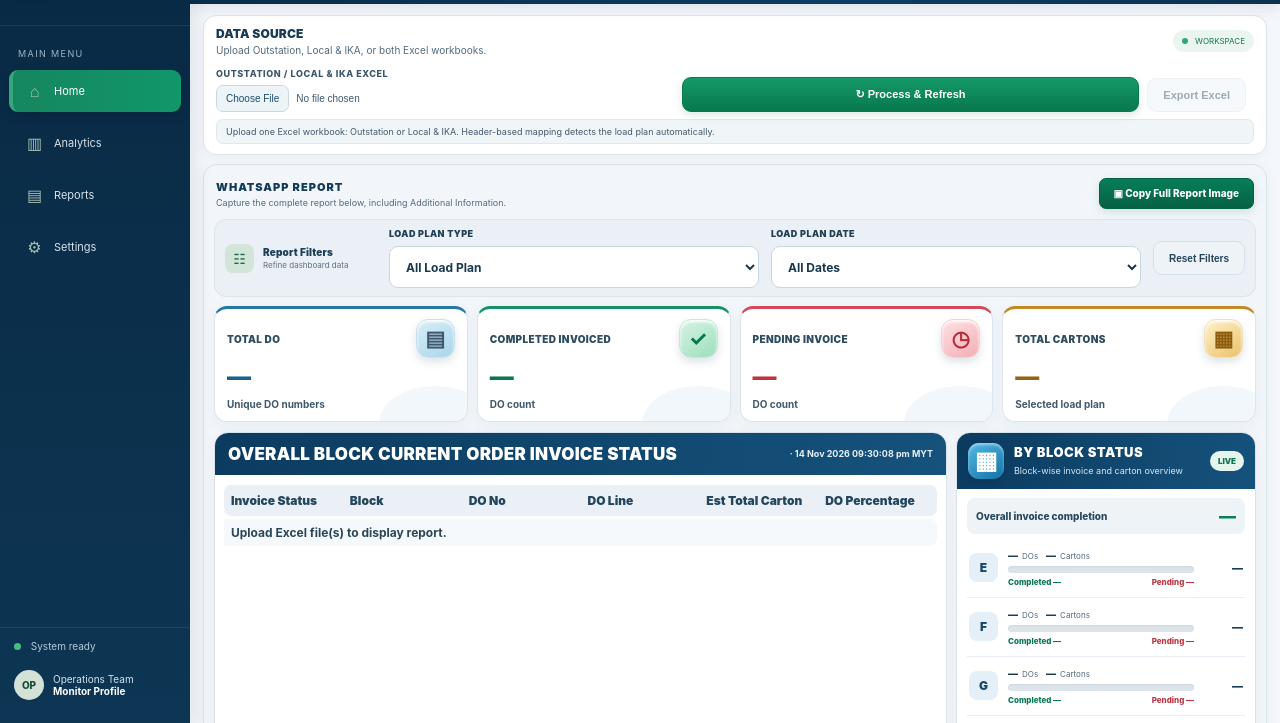
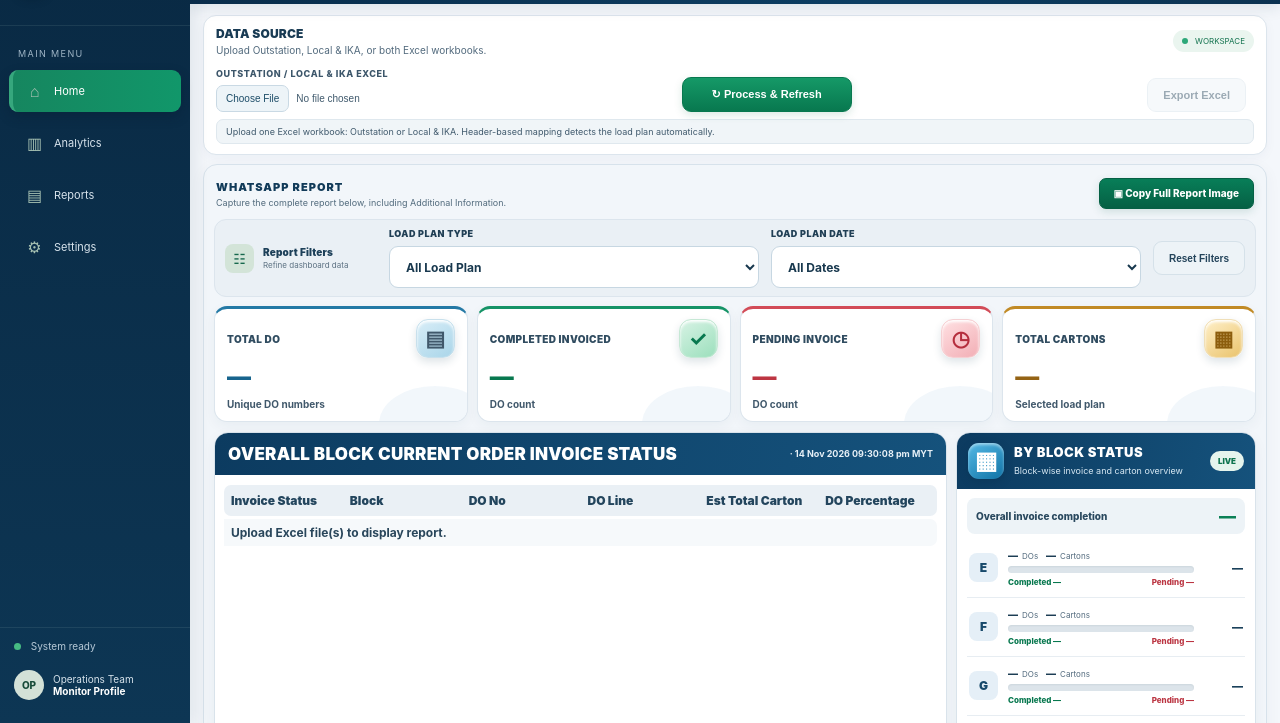
Before and after one commit to kosoe1996/operation-picking-overview, a plain HTML site: page index.html in a window 1280 px wide. Shown: the part 74-797 px from the top of the page. Drawn offline with nearby package versions, Linux system fonts and the light colour scheme.

Commit message:
Add files via upload

```diff
--- a/index.html
+++ b/index.html
@@ -785,6 +785,21 @@ body[data-theme="dark"] #reports table td{color:#e5edf4}
   }
 }
 
+
+/* V25: compact Process & Refresh action; retain header accent line */
+.upload #load{
+  flex:0 0 auto!important;
+  width:auto!important;
+  min-width:150px!important;
+  max-width:170px!important;
+  padding:10px 14px!important;
+  white-space:nowrap!important;
+  text-align:center!important;
+}
+@media(max-width:700px){
+  .upload #load{min-width:0!important;max-width:none!important;padding:9px 11px!important}
+}
+
 </style></head><body><div class="app-shell">
 <aside class="side">
  <div class="brand"><div class="brandmark">OP</div><div><b>OPERATION OVERVIEW</b><span>MONITOR DISPLAY</span></div></div>
```
